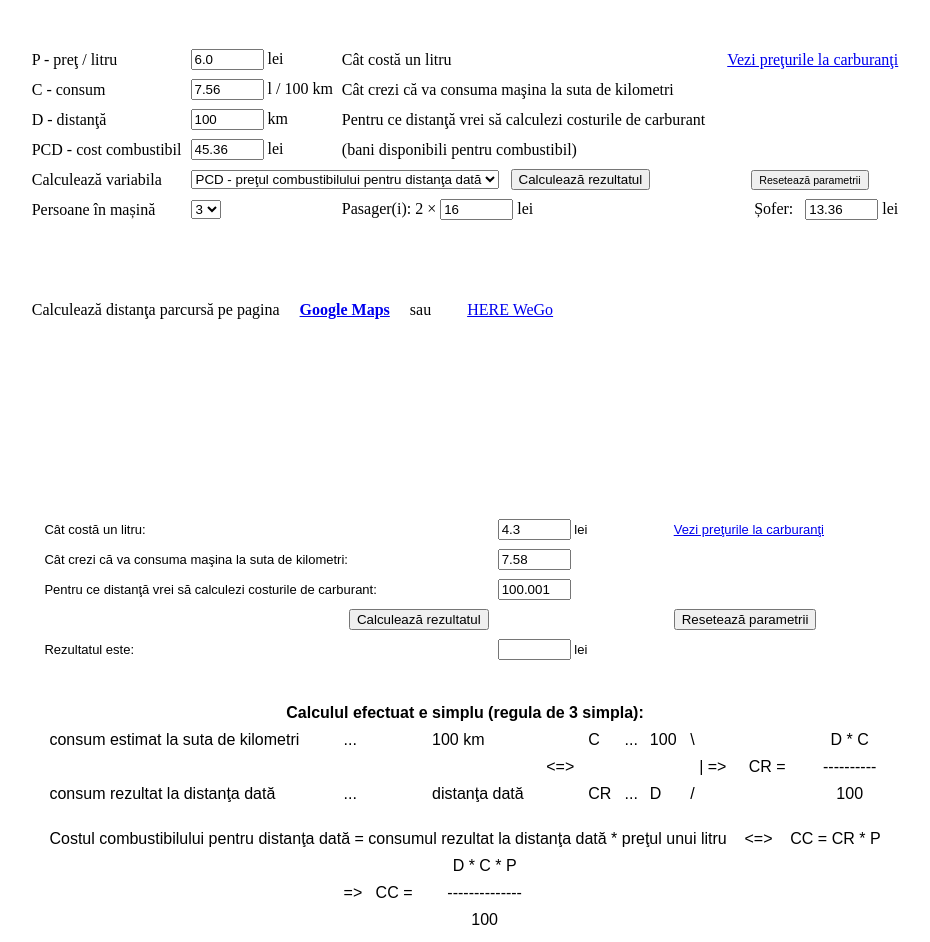
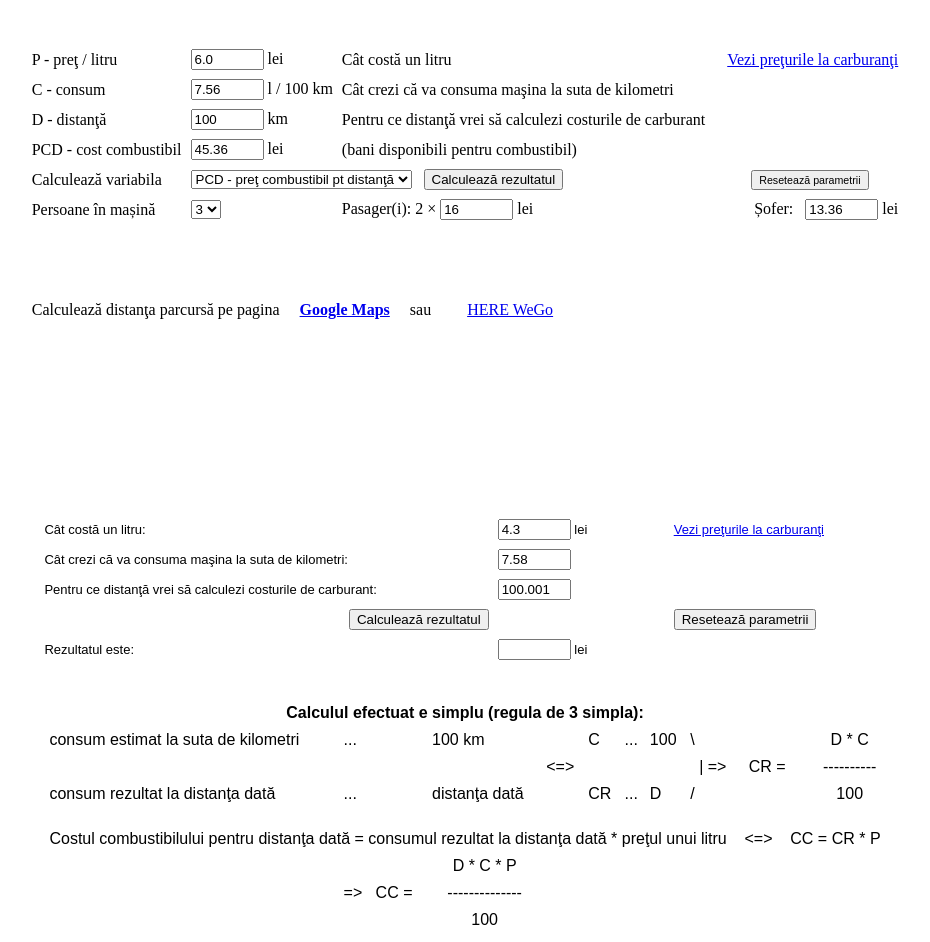
Before and after one commit to macosmin/macosmin.github.io, a plain HTML site: page fuel_costs.html in a window 1280 px wide. Shown: the top 942 px of the page, without its empty margins (175-1105 px from the left). Drawn offline with Linux system fonts and the light colour scheme.

Commit message:
Update fuel_costs.html

```diff
--- a/fuel_costs.html
+++ b/fuel_costs.html
@@ -148,7 +148,7 @@
   <tr>
    <td >Calculează variabila</td><td colspan="2">
    		<select id="select_variable">
-   			<option value="123" >PCD - preţul combustibilului pentru distanţa dată</option>
+   			<option value="123" >PCD - preţ combustibil pt distanţă</option>
    			<option value="124" >D - distanţă</option>
    			<option value="134" >C - consum</option>
    			<option value="234" >P - preţ / litru</option>
```
